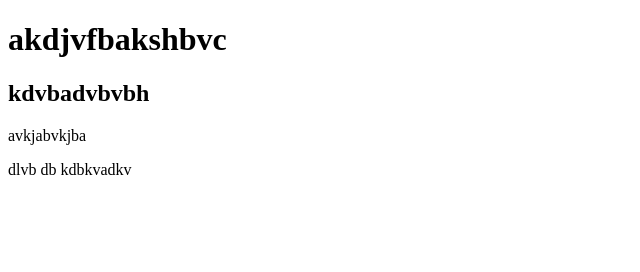
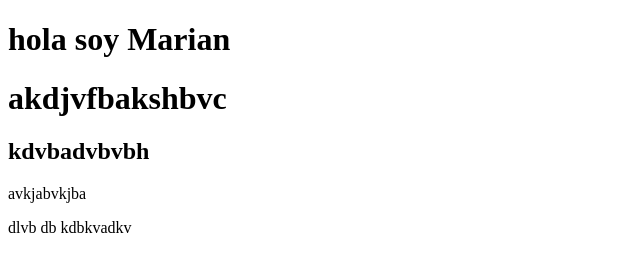
Before and after one commit to Sergioig37/5_Tarea4_Sergio_Remote, a plain HTML site: page index.html in a window 1280 px wide. Shown: the whole page, without its empty margins (0-640 px from the left). Drawn offline with Linux system fonts and the light colour scheme.

Commit message:
Cambios Marian en ramacodigo

```diff
--- a/index.html
+++ b/index.html
@@ -4,6 +4,7 @@
     <meta charset="UTF-8">
     <meta name="viewport" content="width=device-width, initial-scale=1.0">
     <title>Práctica 5.3</title>
+    <h1>hola soy Marian</h1>
 </head>
 <body>
     <header>
```
